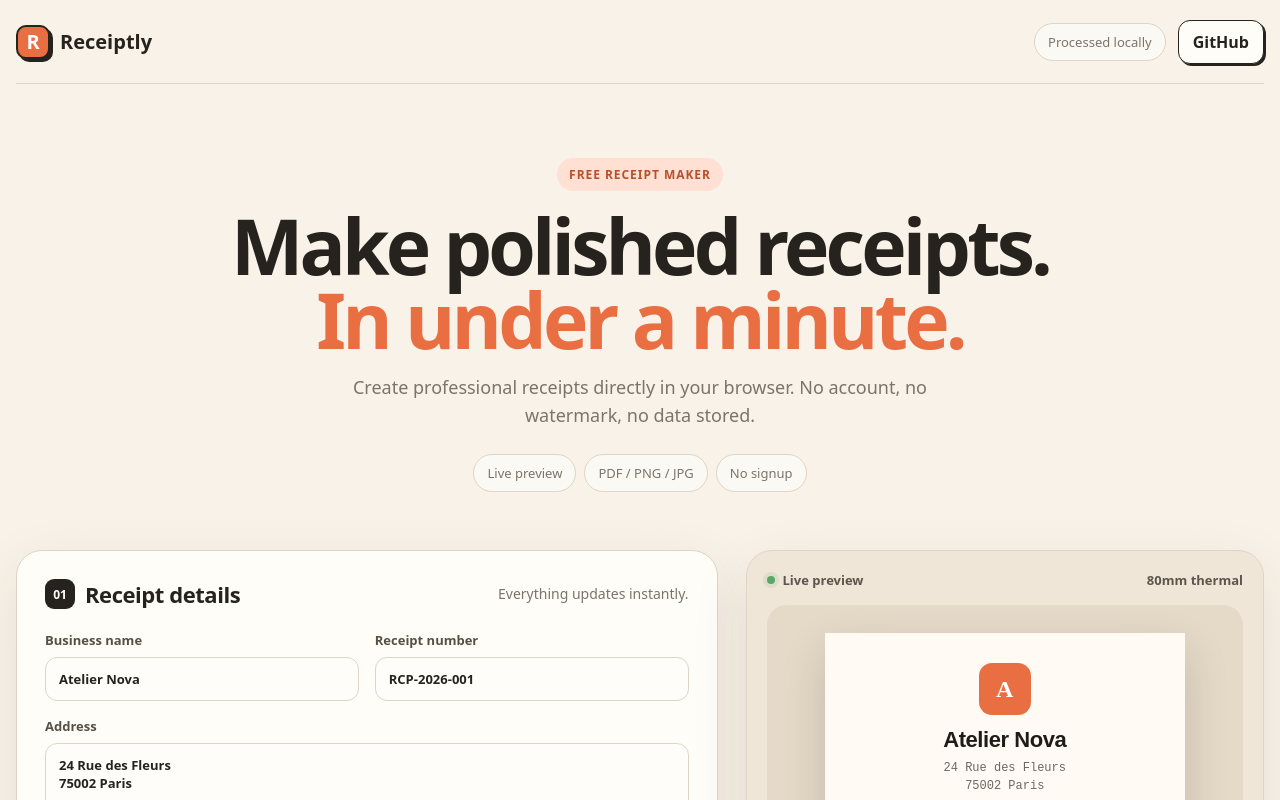
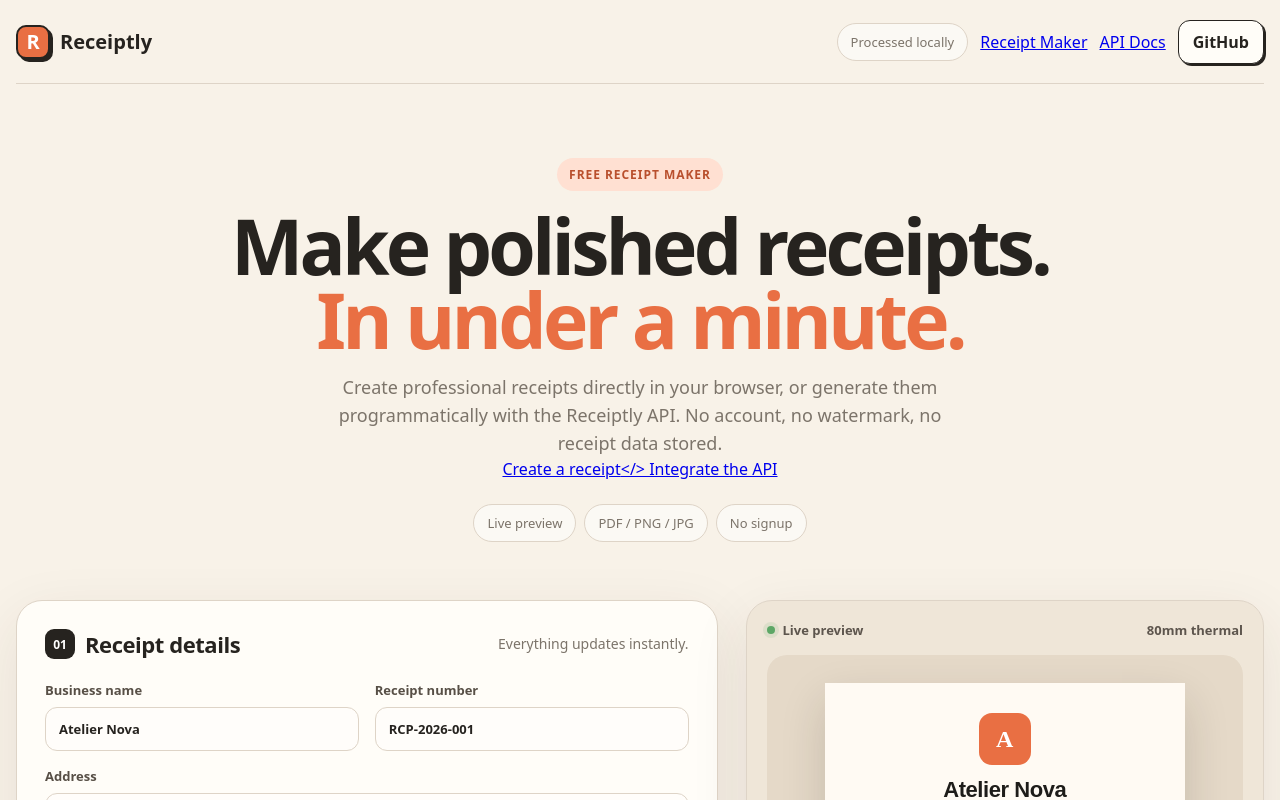
Before and after one commit to ennouaimi/invoicr, a Next.js app: page / in a window 1280 px wide. Shown: the top 800 px of the page. Built offline with nearby package versions, Linux system fonts and the light colour scheme; a web font is replaced by a local one.

Commit message:
feat: surface receipt API from main interface

```diff
--- a/app/page.tsx
+++ b/app/page.tsx
@@ -91,6 +91,8 @@
         <a className="brand" href="#"><span className="brand-icon">R</span><span>Receiptly</span></a>
         <div className="top-actions">
           <span className="privacy-pill">Processed locally</span>
+          <a className="nav-link" href="#maker">Receipt Maker</a>
+          <a className="nav-link api-nav-link" href="/docs">API Docs</a>
           <a className="ghost-button" href="https://github.com/ennouaimi/receipt-generator" target="_blank">GitHub</a>
         </div>
       </header>
@@ -98,11 +100,15 @@
       <section className="hero">
         <div className="eyebrow">FREE RECEIPT MAKER</div>
         <h1>Make polished receipts.<br /><span>In under a minute.</span></h1>
-        <p>Create professional receipts directly in your browser. No account, no watermark, no data stored.</p>
+        <p>Create professional receipts directly in your browser, or generate them programmatically with the Receiptly API. No account, no watermark, no receipt data stored.</p>
+        <div className="hero-actions">
+          <a className="hero-primary" href="#maker">Create a receipt</a>
+          <a className="hero-secondary" href="/docs"><span className="code-mark">&lt;/&gt;</span> Integrate the API</a>
+        </div>
         <div className="hero-badges"><span>Live preview</span><span>PDF / PNG / JPG</span><span>No signup</span></div>
       </section>
 
-      <section className="workspace">
+      <section className="workspace" id="maker">
         <div className="editor-card">
           <div className="section-heading"><div><span>01</span><h2>Receipt details</h2></div><p>Everything updates instantly.</p></div>
 
```
